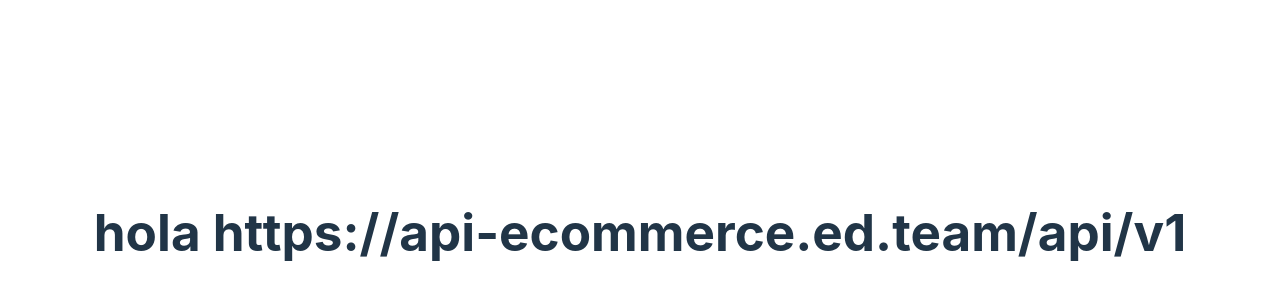
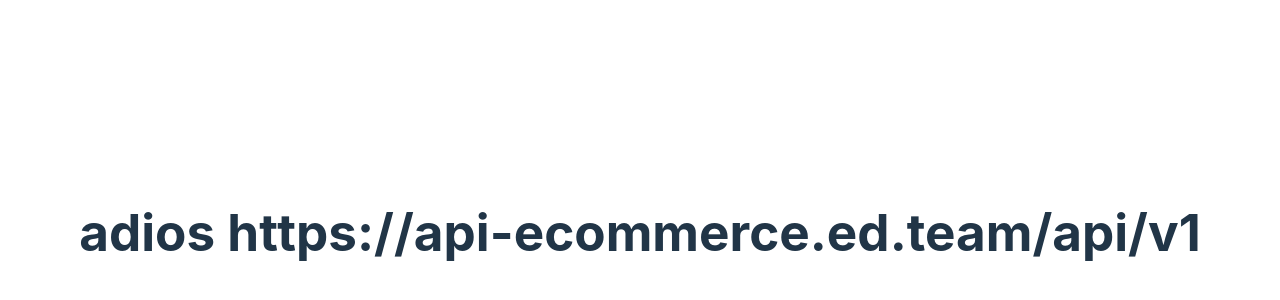
Before and after one commit to INKINSS/tiendaOnline, a React (Vite) app: page / in a window 1280 px wide. Shown: the part 168-468 px from the top of the page. Built offline with nearby package versions, Linux system fonts and the light colour scheme.

Commit message:
inicio de proyecto tiendaOnline

```diff
--- a/src/App.jsx
+++ b/src/App.jsx
@@ -4,7 +4,7 @@ import './App.css'
 function App() {
 
   return (
-    <h1>hola { API_URL }</h1>
+    <h1>adios { API_URL }</h1>
   )
 }
 
```
